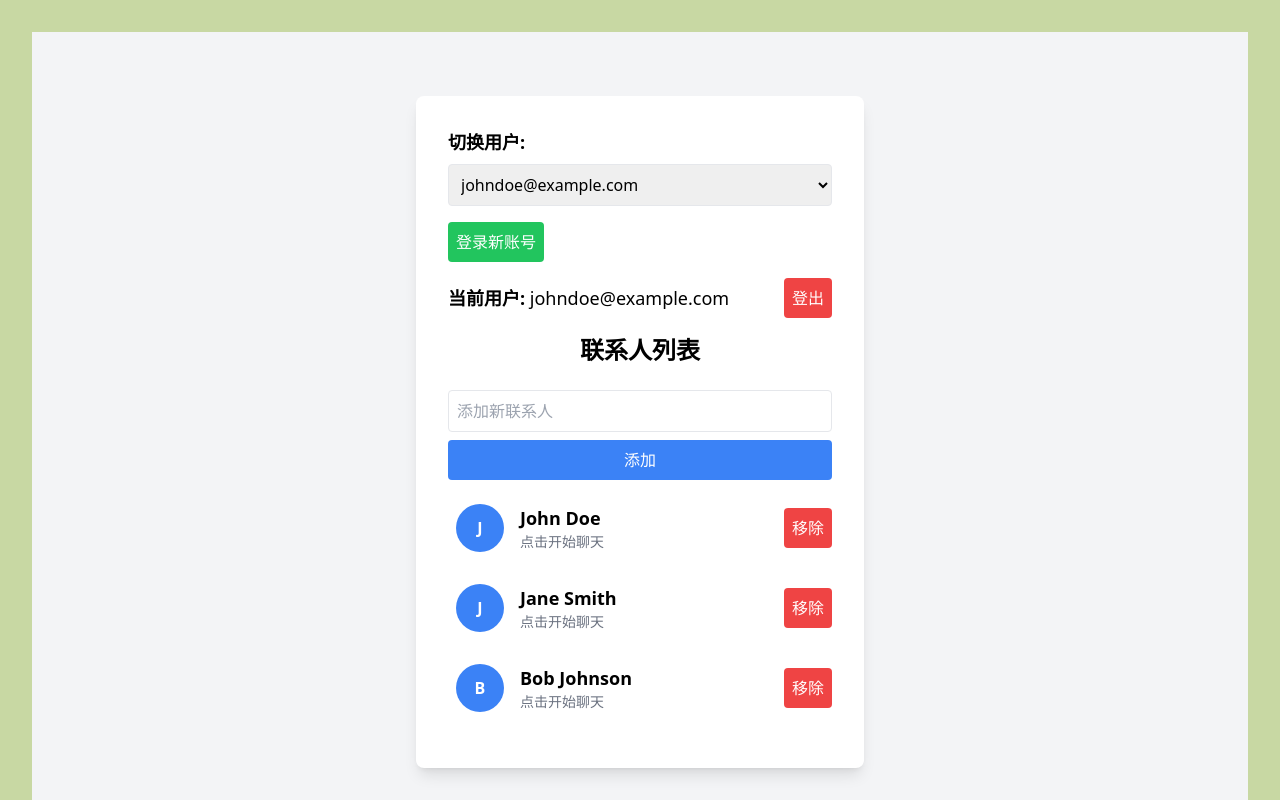
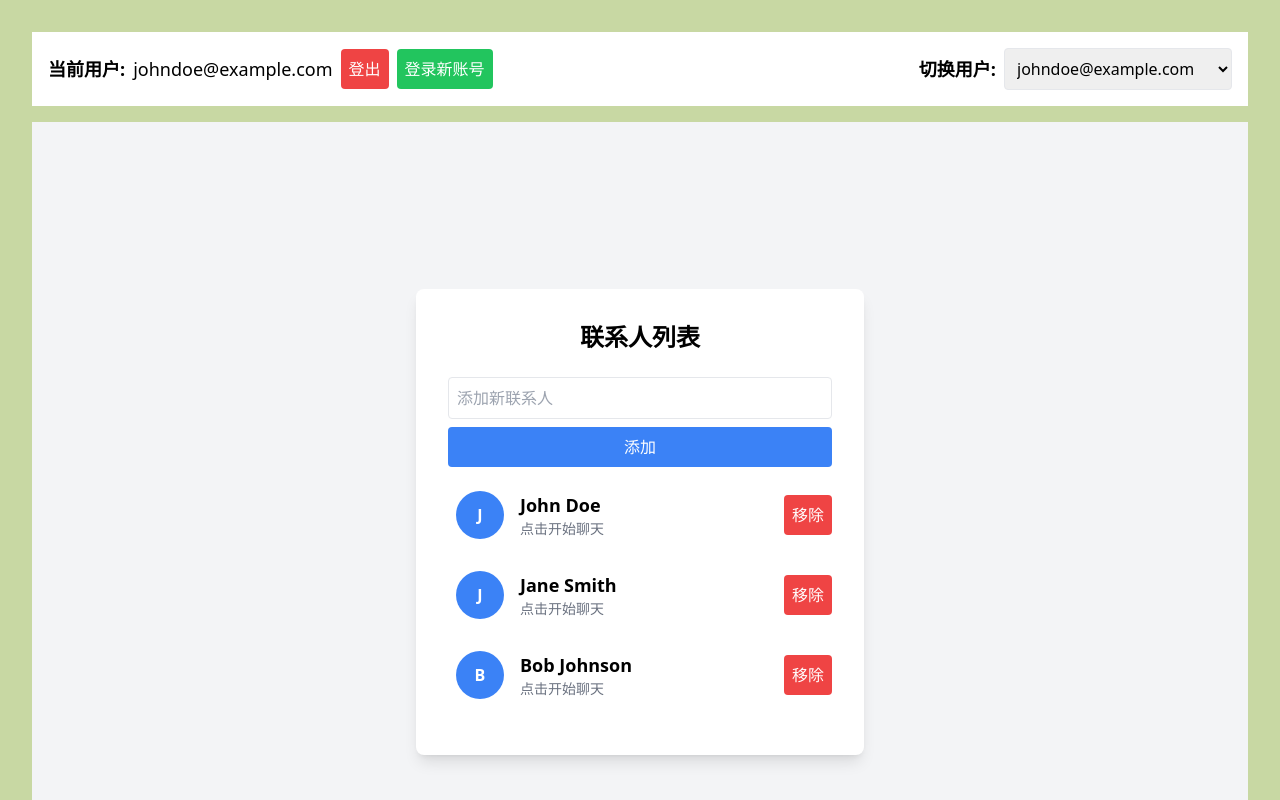
Before and after one commit to cloudblaze123/SimpleChat, a Vue app: page /ContactList in a window 1280 px wide. Shown: the top 800 px of the page. Built offline with nearby package versions, Linux system fonts and the light colour scheme.

Commit message:
主要变化：制作控制面板 ControlPanel，将登陆用户的管理功能从联系人页面 ContactList 、聊天室页面 ChatRoom 移除，并将其移至 ControlPanel 中

```diff
--- a/src/App.vue
+++ b/src/App.vue
@@ -1,15 +1,15 @@
 <template>
+  <ControlPanel />
   <router-view></router-view>
 </template>
 
-<script lang="ts">
+<script setup lang="ts">
 import { RouterLink, RouterView } from 'vue-router'
 import { useUserStore } from '@/stores/user';
 
-export default {
-  setup(){
-    const userStore = useUserStore();
-    userStore.initialize();
-  }
-}
+import ControlPanel from '@/components/ControlPanel.vue';
+
+
+const userStore = useUserStore();
+userStore.initialize();
 </script>
--- a/src/components/ChatRoom.vue
+++ b/src/components/ChatRoom.vue
@@ -1,7 +1,6 @@
 <template>
     <div class="flex flex-col h-screen bg-gray-100">
         <ChatRoomHeader />
-        <UserSwitcher />
         <MessageDisplay class="w-full" :messages="messages" />
         <MessageInput :messages="messages" />
     </div>
@@ -14,7 +13,6 @@ import { ref, Ref, onMounted } from 'vue';
 import { useRouter } from 'vue-router';
 import { useUserStore } from '@/stores/user';
 import ChatRoomHeader from '@/components/ChatRoomHeader.vue';
-import UserSwitcher from '@/components/UserSwitcher.vue';
 import MessageDisplay from '@/components/MessageDisplay.vue';
 import MessageInput from '@/components/MessageInput.vue';
 
--- a/src/components/ContactList.vue
+++ b/src/components/ContactList.vue
@@ -1,29 +1,14 @@
 <template>
     <div class="min-h-screen bg-gray-100 flex items-center justify-center">
         <div class="bg-white shadow-lg rounded-lg p-8 w-full max-w-md">
-      <!-- 用户切换组件 -->
-      <UserSwitcher />
-
-      <!-- 登录新账号的按钮 -->
-      <div class="mb-4 flex items-center justify-between">
-        <button @click="goToLoginPage" class="p-2 bg-green-500 text-white rounded hover:bg-green-600">登录新账号</button>
-      </div>
-
-      <!-- 显示当前登录用户的信息 -->
-      <div class="mb-4 flex items-center justify-between">
-        <div>
-          <span class="text-lg font-semibold">当前用户: </span>
-          <span v-if="userStore.currentUser" class="text-lg">{{ userStore.currentUser.email }}</span>
-        </div>
-        <button @click="logout" class="p-2 bg-red-500 text-white rounded hover:bg-red-600">登出</button>
-      </div>
-
             <h1 class="text-2xl font-bold text-center mb-6">联系人列表</h1>
             <AddContactForm />
             <ul>
                 <li v-for="contact in contacts" :key="contact.id" class="mb-4 flex items-center justify-between">
-          <router-link :to="{ name: 'ChatRoomTo', params: { id: contact.id }}" class="flex items-center space-x-4 hover:bg-gray-50 p-2 rounded-lg transition duration-300 ease-in-out">
-            <div class="w-12 h-12 bg-blue-500 rounded-full flex items-center justify-center text-white font-bold">
+                    <router-link :to="{ name: 'ChatRoomTo', params: { id: contact.id } }"
+                        class="flex items-center space-x-4 hover:bg-gray-50 p-2 rounded-lg transition duration-300 ease-in-out">
+                        <div
+                            class="w-12 h-12 bg-blue-500 rounded-full flex items-center justify-center text-white font-bold">
                             {{ contact.name[0] }}
                         </div>
                         <div>
@@ -31,7 +16,8 @@
                             <div class="text-sm text-gray-500">点击开始聊天</div>
                         </div>
                     </router-link>
-          <button @click="removeContact(contact.id)" class="p-2 bg-red-500 text-white rounded hover:bg-red-600">移除</button>
+                    <button @click="removeContact(contact.id)"
+                        class="p-2 bg-red-500 text-white rounded hover:bg-red-600">移除</button>
                 </li>
             </ul>
         </div>
@@ -43,7 +29,6 @@ import { useContactsStore } from '@/stores/contacts';
 import { useUserStore } from '@/stores/user';
 import { useRouter } from 'vue-router';
 
-import UserSwitcher from '@/components/UserSwitcher.vue';
 import AddContactForm from '@/components/AddContactForm.vue';
 
 
@@ -54,18 +39,10 @@ const contacts = contactsStore.contacts;
 const router = useRouter();
 
 
-function removeContact(id){
+function removeContact(id) {
     contactsStore.removeContact(id);
 };
 
-function logout(){
-  userStore.logout(userStore.currentUser);
-  // 假设登出后跳转到登录页面
-  router.push({ name: 'Login' });
-};
 
-function goToLoginPage(){
-  router.push({ name: 'Login' });
-};
 
 </script>
--- /dev/null
+++ b/src/components/ControlPanel.vue
@@ -0,0 +1,43 @@
+<template>
+
+    <div class="flex flex-wrap items-center justify-between
+              bg-white p-4 mb-4">
+        <div class="flex items-center space-x-2">
+            <!-- 显示当前登录用户的信息 -->
+            <span class="text-lg font-semibold">当前用户: </span>
+            <span v-if="userStore.currentUser" class="text-lg">{{ userStore.currentUser.email }}</span>
+
+            <!-- 显示登出和登陆按钮 -->
+            <div class="flex items-center space-x-2">
+                <button @click="logout" class="p-2 bg-red-500 text-white rounded hover:bg-red-600">登出</button>
+                <button @click="goToLoginPage" class="p-2 bg-green-500 text-white rounded hover:bg-green-600">登录新账号</button>
+            </div>
+        </div>
+
+        <!-- 显示切换用户组件 -->
+        <UserSwitcher />
+    </div>
+
+</template>
+
+
+<script setup lang="ts">
+import { useUserStore } from '@/stores/user';
+import { useRouter } from 'vue-router';
+import UserSwitcher from '@/components/UserSwitcher.vue';
+
+const userStore = useUserStore();
+const router = useRouter();
+
+
+function logout() {
+    userStore.logout(userStore.currentUser);
+    // 假设登出后跳转到登录页面
+    router.push({ name: 'Login' });
+};
+
+function goToLoginPage() {
+    router.push({ name: 'Login' });
+};
+
+</script>
--- a/src/components/UserSwitcher.vue
+++ b/src/components/UserSwitcher.vue
@@ -1,6 +1,6 @@
 <template>
-    <div class="mb-4">
-      <label for="user-switcher" class="block text-lg font-semibold mb-2">切换用户:</label>
+    <div class="flex items-center">
+        <label for="user-switcher" class="block text-lg font-semibold text-nowrap mr-2">切换用户:</label>
         <select v-model="selectedUser" @change="switchUser" id="user-switcher" class="w-full p-2 border rounded">
             <option v-for="user in userStore.loggedInUsers" :key="user.id" :value="user.id">
                 {{ user.email }}
@@ -9,24 +9,15 @@
     </div>
 </template>
 
-  <script>
+<script setup lang="ts">
 import { ref } from 'vue';
 import { useUserStore } from '@/stores/user';
 
-  export default {
-    setup() {
 const userStore = useUserStore();
 const selectedUser = ref(userStore.currentUser ? userStore.currentUser.id : null);
 
-      const switchUser = () => {
+function switchUser(){
     userStore.switchUser(selectedUser.value);
 };
 
-      return {
-        userStore,
-        selectedUser,
-        switchUser,
-      };
-    },
-  };
 </script>
```
Lines whose indentation alone changed are shown as unchanged.
